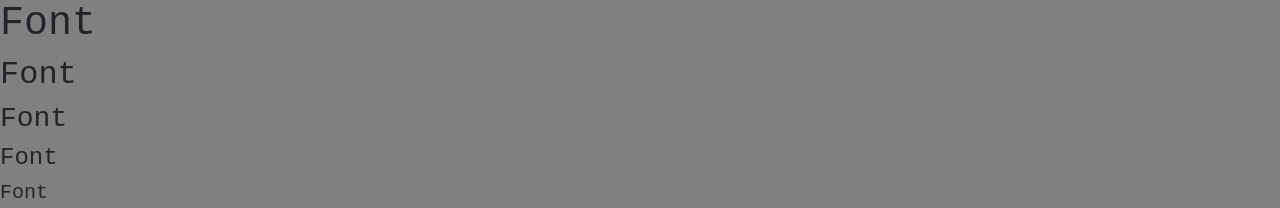
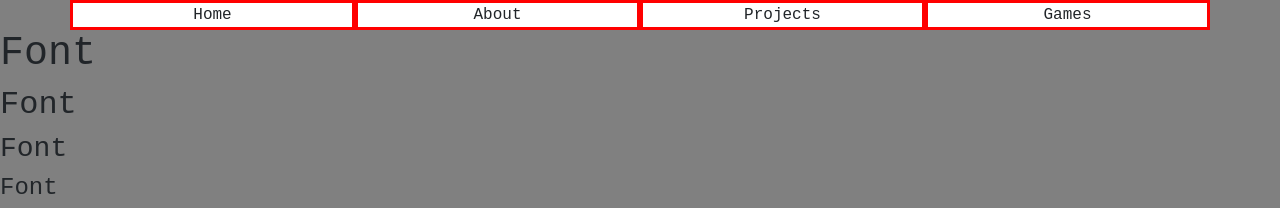
Before and after one commit to marsmarz/STEAM, a plain HTML site: page index.html in a window 1280 px wide. Shown: the top 208 px of the page. Drawn offline with nearby package versions, Linux system fonts and the light colour scheme.

Commit message:
added home, projects, and about htmls

```diff
--- a/index.html
+++ b/index.html
@@ -11,6 +11,14 @@
     </head>
 
     <body>
+        <div class="container">
+            <div class = "row">
+                <div class = "col-3 hud">Home</div>
+                <div class = "col-3 hud">About</div>
+                <div class = "col-3 hud">Projects</div>
+                <div class = "col-3 hud">Games</div>
+            </div>
+        </div>
         <h1>Font</h1>
         <h2>Font</h2>
         <h3>Font</h3>
--- a/stylesheet.css
+++ b/stylesheet.css
@@ -20,3 +20,9 @@ body{
 #image{
     width:10%;
 }
+.hud{
+    background-color:white;
+    border-style:solid;
+    border-color:red;
+    text-align:center;
+}
```
Also changed, not shown: about.html (added), home.html (added), projects.html (added).
